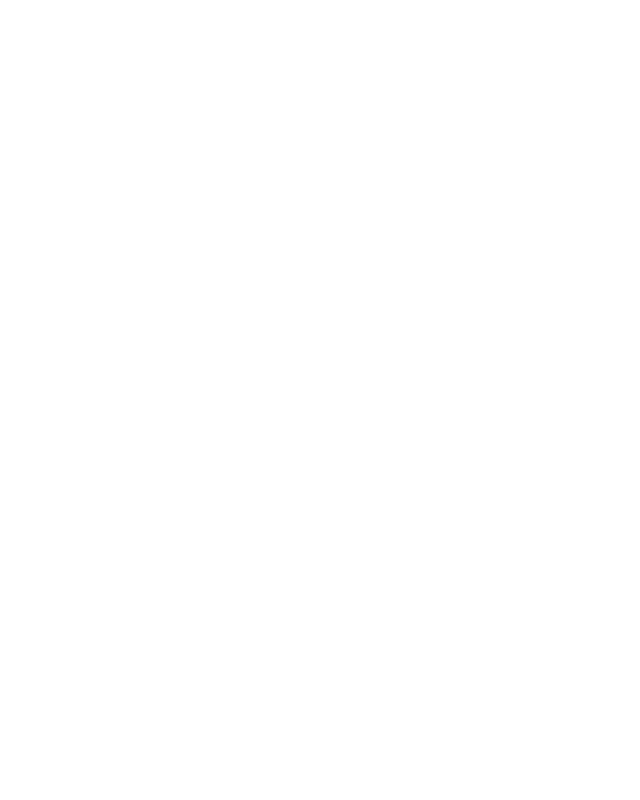
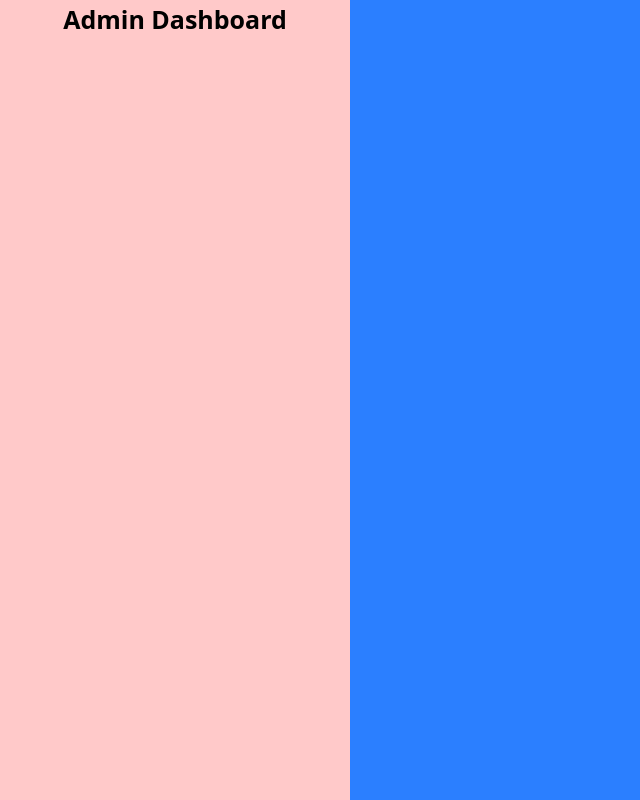
Before and after one commit to UchihaKiller1/HealthLab, a React (Vite) app in the folder frontend/: page /admin in a window 1280 px wide. Before the commit this address had no page. Shown: the whole page, without its empty margins (0-640 px from the left). Built offline with nearby package versions, Linux system fonts and the light colour scheme.

Commit message:
created tailwind.css

```diff
--- a/frontend/src/App.jsx
+++ b/frontend/src/App.jsx
@@ -1,10 +1,10 @@
 import { BrowserRouter,Route,Routes } from "react-router-dom"
-
+import AdminDashboard from "./pages/admin/adminDashboard"
 function App() {
  return(
     <BrowserRouter>
-    <Routes  path='/*'>
-      <Route></Route>
+    <Routes path='/*'>
+      <Route path="/admin" element={<AdminDashboard></AdminDashboard>}></Route>
     </Routes>
 
   </BrowserRouter>
--- a/frontend/src/index.css
+++ b/frontend/src/index.css
@@ -0,0 +1 @@
+@import "tailwindcss";
--- a/frontend/src/pages/admin/adminDashboard.jsx
+++ b/frontend/src/pages/admin/adminDashboard.jsx
@@ -0,0 +1,16 @@
+
+export default function AdminDashboard(){
+
+    return(
+        <div className= "w-full h-screen flex " >
+            <div className="w-[350px] h-screen bg-red-200">
+                <button className="w-full h-[40px] text-[25px] font-bold flex justify-center items-center" >Admin Dashboard</button>
+
+            </div>
+            <div className=" w-[calc(100vw-350px)] h-screen bg-blue-500">
+
+            </div>
+        </div>
+    )
+
+}
```
